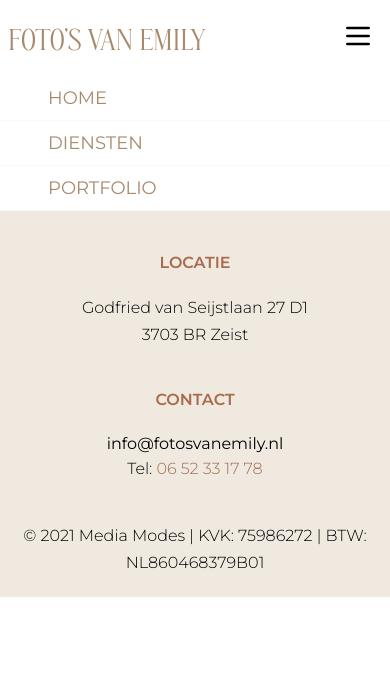
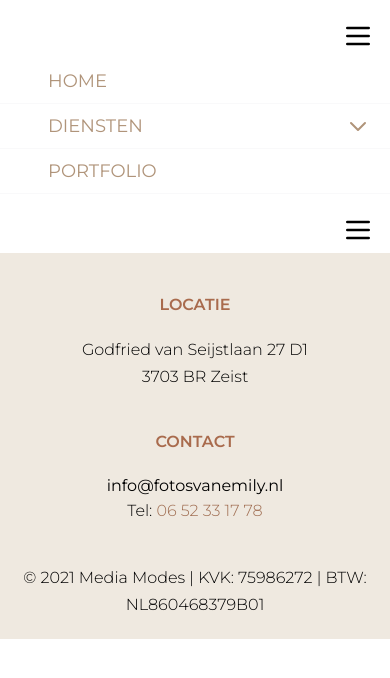
Before and after one commit to Sneruall/fotos-van-emily, a Next.js app: page /testing in a window 390 px wide. Both pictures are taken after a click on the button 358 px from the left and 36 px from the top of the page. Shown: the top 678 px of the page. Built offline with nearby package versions, Linux system fonts and the light colour scheme; what tailwindcss-text-fill-stroke would draw is missing.

Commit message:
minor changes
consider reverting back to the state before importing headlessui and creating the mobile menu from scratch by keeping track of the menu open or closed manually using usestate.

```diff
--- a/components/layout/layout.js
+++ b/components/layout/layout.js
@@ -1,4 +1,5 @@
 import { Fragment } from "react";
+import Testing from "../../pages/testing";
 import Footer from "./footer";
 import MobileNavigation from "./mobileNavigation";
 
@@ -6,6 +7,7 @@ function Layout(props) {
   return (
     <Fragment>
       {/* <MobileNavigation/> */}
+      <Testing/>
 
 
       <main>{props.children}</main>
--- a/pages/testing.js
+++ b/pages/testing.js
@@ -1,17 +1,21 @@
 import { Menu } from "@headlessui/react";
 import { MenuIcon, XIcon } from "@heroicons/react/outline";
+import { ChevronUpIcon } from "@heroicons/react/outline";
+import { ChevronDownIcon } from "@heroicons/react/outline";
+import Link from "next/link";
+
 
 import { Fragment, useState } from "react";
 
 function testing() {
   return (
     <Menu>
-      <div className="flex justify-between">
-        <div className="my-5 mx-2">
+      <div className="sm:hidden flex justify-end sticky top-0 z-50">
+        {/* <div className="my-5 mx-2">
           <h1 className="font-display uppercase text-brown-pale text-3xl">
             Foto's van Emily
           </h1>
-        </div>
+        </div> */}
         <div className="sm:hidden z-10 mt-5 mr-4 cursor-pointer">
           <Menu.Button>
             <MenuIcon className="h-8 w-8 text-black" />
@@ -19,7 +23,7 @@ function testing() {
         </div>
       </div>
 
-      <nav>
+      <nav className="z-40 sticky top-0 bg-white opacity-90 w-full">
         <Menu.Items
           as="ul"
           className="flex flex-col uppercase text-lg text-brown-pale"
@@ -32,17 +36,37 @@ function testing() {
             )}
           </Menu.Item>
           <Menu as="li" className="py-2 border-b border-opacity-25">
-            <Menu.Button className="w-full text-left">
+            {({ open }) => (
+              <>
+                <Menu.Button className="flex w-full justify-between text-brown-pale">
                   <span className="uppercase ml-12">Diensten</span>
+                  {open ? (
+                    <ChevronUpIcon
+                      id="chevronup"
+                      className="h-6 w-6 my-auto mr-5"
+                    />
+                  ) : (
+                    <ChevronDownIcon
+                      id="chevrondown"
+                      className="h-6 w-6 my-auto mr-5"
+                    />
+                  )}
                 </Menu.Button>
+
                 <Menu.Items as="ul">
                   <Menu.Item as="li" className="h-10 mt-4">
-                <a className="ml-24" href="/">Portret</a>
+                    <Link className="ml-24" href="/portretfotografie">
+                      Portret
+                    </Link>
                   </Menu.Item>
                   <Menu.Item as="li" className="h-10">
-                <a className="ml-24" href="/">Zwangerschap</a>
+                    <a className="ml-24" href="/">
+                      Zwangerschap
+                    </a>
                   </Menu.Item>
                 </Menu.Items>
+              </>
+            )}
           </Menu>
           <Menu.Item className="py-2 border-b border-opacity-25" as="li">
             {({ active }) => (
```
Lines whose indentation alone changed are shown as unchanged.
